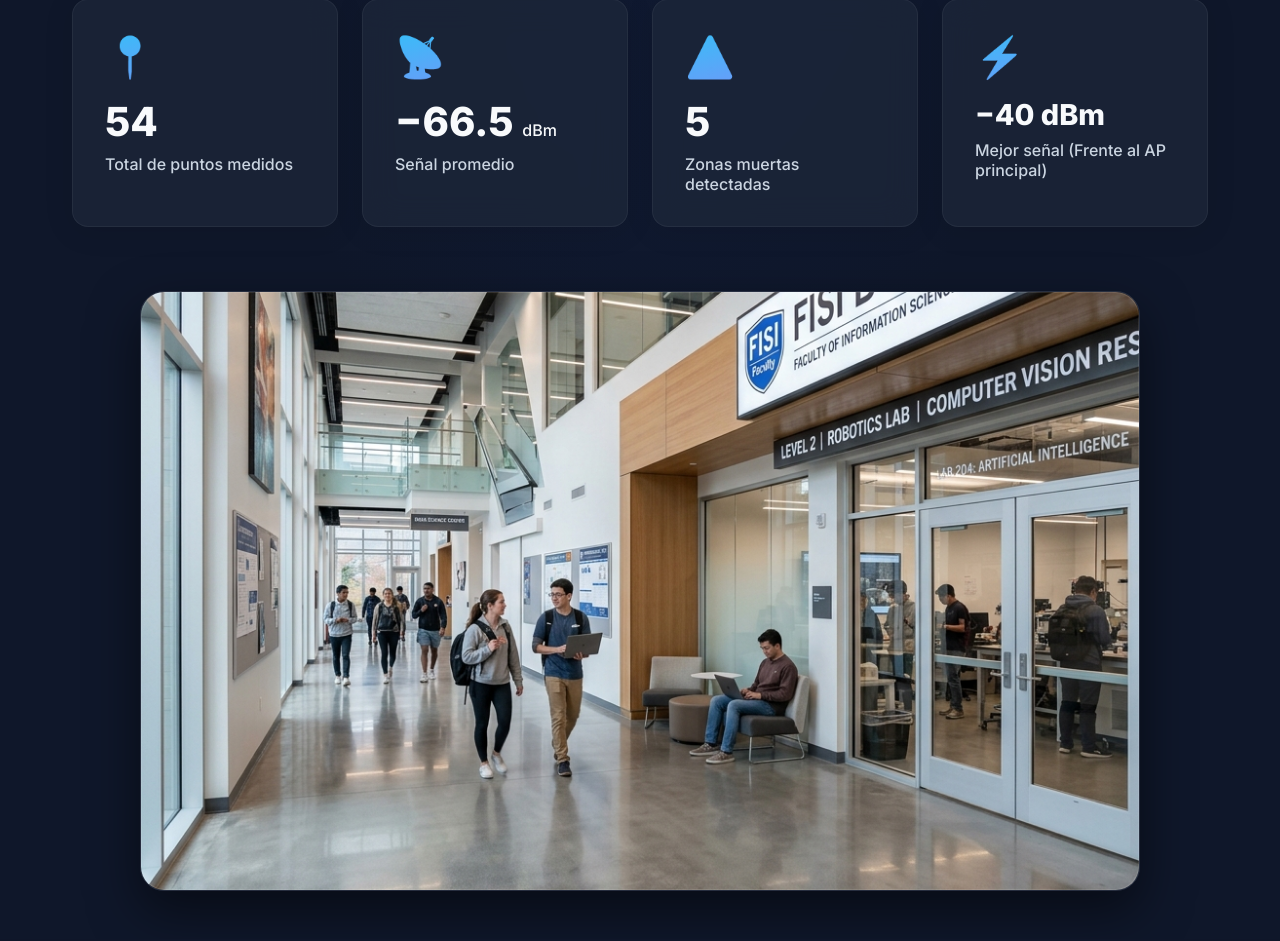
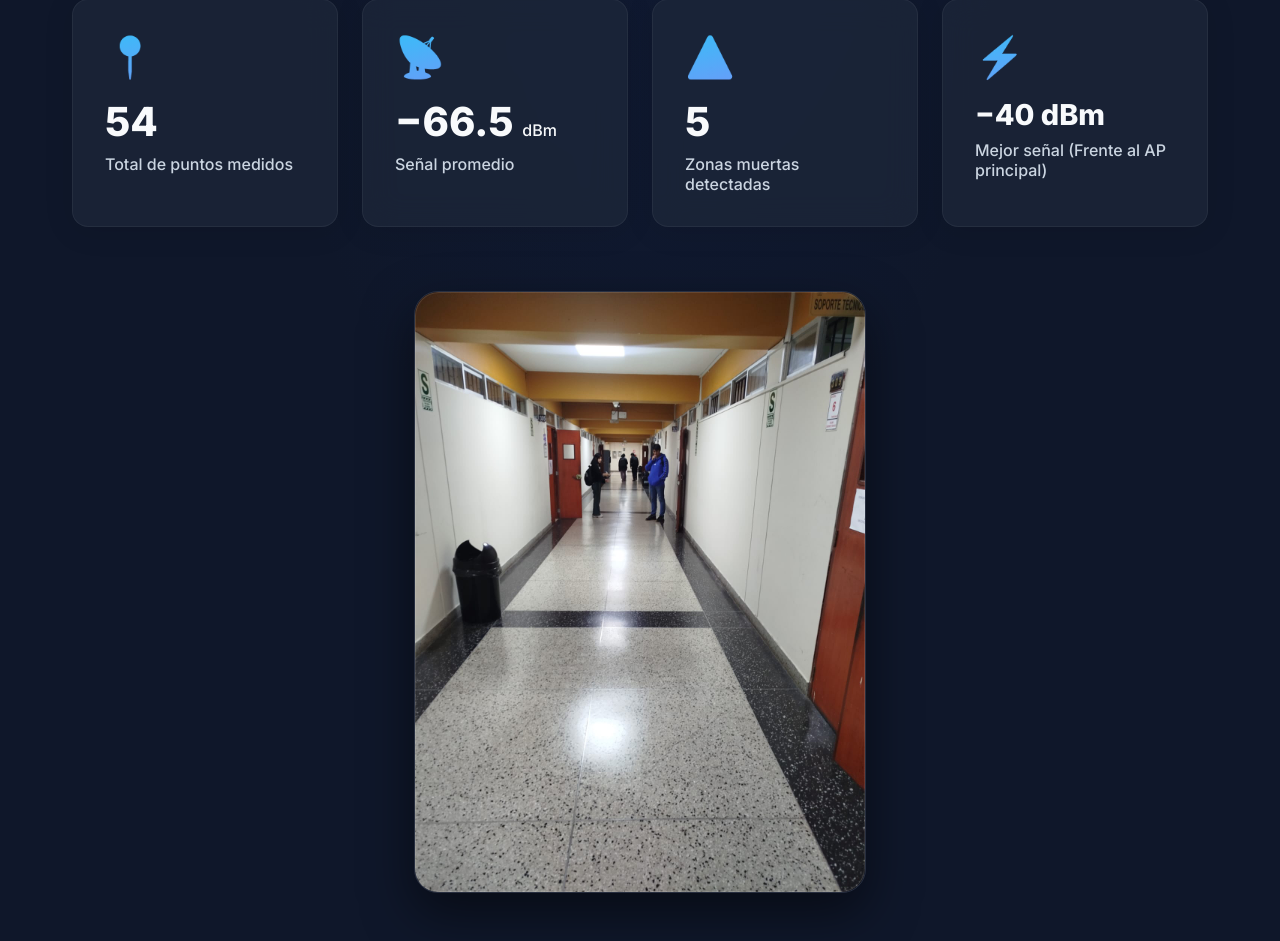
Before and after one commit to bruno260207/proyecto-wifi, a Flask app: page / in a window 1280 px wide. Shown: the part 449-1390 px from the top of the page. Before the commit the page ends 1352 px from the top, so only its background shows below. Run offline with Flask 3, Linux system fonts and the light colour scheme.

Commit message:
imagen reparacion

```diff
--- a/static/css/estilo.css
+++ b/static/css/estilo.css
@@ -194,8 +194,8 @@ p {
   box-shadow: 0 20px 50px rgba(0,0,0,0.5);
   border: 1px solid var(--border-color);
   margin: 0 auto;
-  max-width: 1000px;
-  max-height: 600px;
+  width: fit-content;
+  max-width: 100%;
   position: relative;
   animation: fadeInUp 1s ease-out;
 }
@@ -213,11 +213,9 @@ p {
 }
 
 .hallway-img {
-  width: 100%;
-  height: 100%;
+  max-width: 100%;
   max-height: 600px;
-  object-fit: cover;
-  object-position: center 60%;
+  height: auto;
   display: block;
   transition: transform 0.5s ease;
 }
--- a/templates/inicio.html
+++ b/templates/inicio.html
@@ -63,7 +63,7 @@
         <!-- Image Section -->
         <section class="image-section">
             <!-- La imagen generada ha sido guardada en la carpeta static/images -->
-            <img src="/static/images/pasillo_fisi.png" alt="Foto del pasillo de la FISI" class="hallway-img">
+            <img src="/static/images/pasillo_fisi2.jpeg" alt="Foto del pasillo de la FISI" class="hallway-img">
         </section>
 
     </main>
```
Also changed, not shown: static/images/pasillo_fisi.png (deleted), static/images/pasillo_fisi2.jpeg (added).
